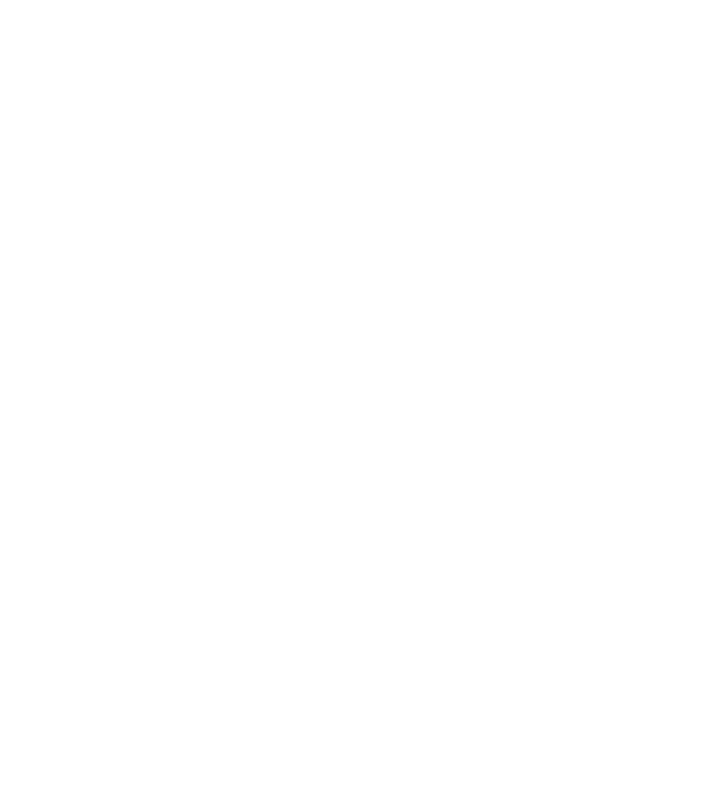
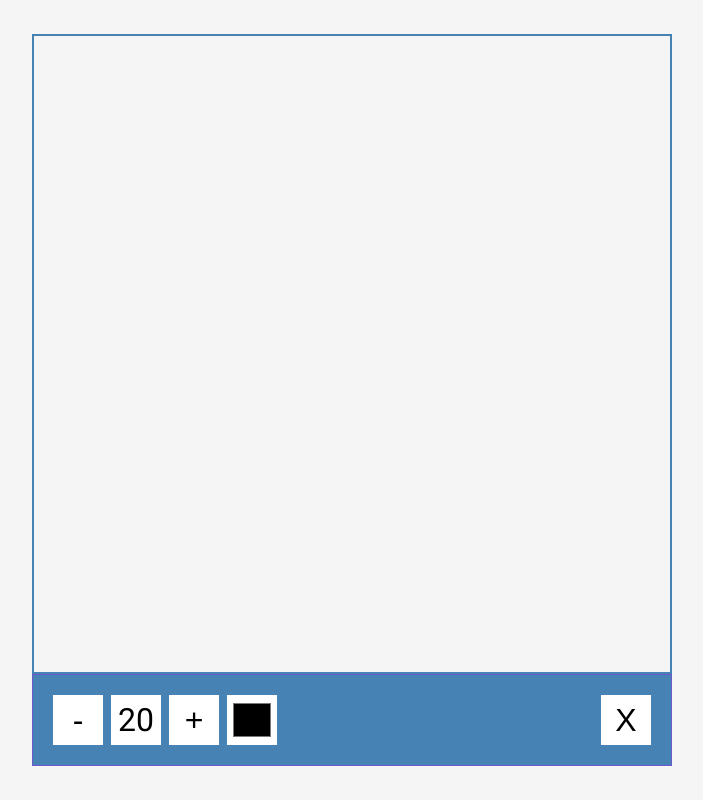
Before and after one commit to lucasnathandev/drawing-app, a plain HTML site: page index.html in a window 1280 px wide. Shown: the whole page, without its empty margins (288-991 px from the left). Drawn offline with Linux system fonts and the light colour scheme.

Commit message:
:sparkles: HTML and CSS completed, ready for JS coding.

```diff
--- a/index.html
+++ b/index.html
@@ -8,5 +8,14 @@
     <script src="script.js" defer></script>
     <title>Drawing App</title>
   </head>
-  <body></body>
+  <body>
+    <canvas id="canvas"></canvas>
+    <div class="toolbox">
+      <button id="decrease">-</button>
+      <span id="size">20</span>
+      <button id="increase">+</button>
+      <input type="color" id="color" />
+      <button id="clear">X</button>
+    </div>
+  </body>
 </html>
--- a/style.css
+++ b/style.css
@@ -5,12 +5,54 @@
 }
 
 body {
+  background-color: #f5f5f5;
   font-family: "Roboto", sans-serif;
   display: flex;
   flex-direction: column;
   justify-content: center;
   align-items: center;
   height: 100vh;
-  overflow: hidden;
   margin: 0;
 }
+
+canvas {
+  max-width: 80vw;
+  width: 80vh;
+  height: 80vh;
+  border: 2px solid steelblue;
+}
+
+.toolbox {
+  background-color: steelblue;
+  border: 1px solid slateblue;
+  display: flex;
+  width: 80vh;
+  max-width: 80vw;
+  padding: 1rem;
+}
+
+.toolbox > * {
+  background-color: #fff;
+  border: none;
+  display: inline-flex;
+  align-items: center;
+  justify-content: center;
+  font-size: 2rem;
+  height: 50px;
+  width: 50px;
+  margin: 0.25rem;
+  padding: 0.25rem;
+  cursor: pointer;
+}
+
+.toolbox > *:focus {
+  outline: none;
+}
+
+.toolbox > *:active {
+  transform: scale(0.98);
+}
+
+.toolbox > *:last-child {
+  margin-left: auto;
+}
```
